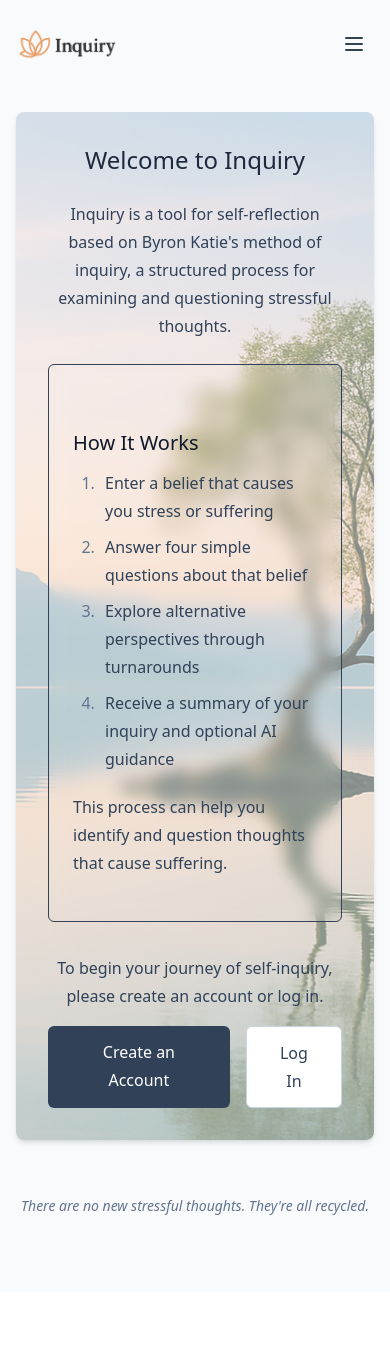
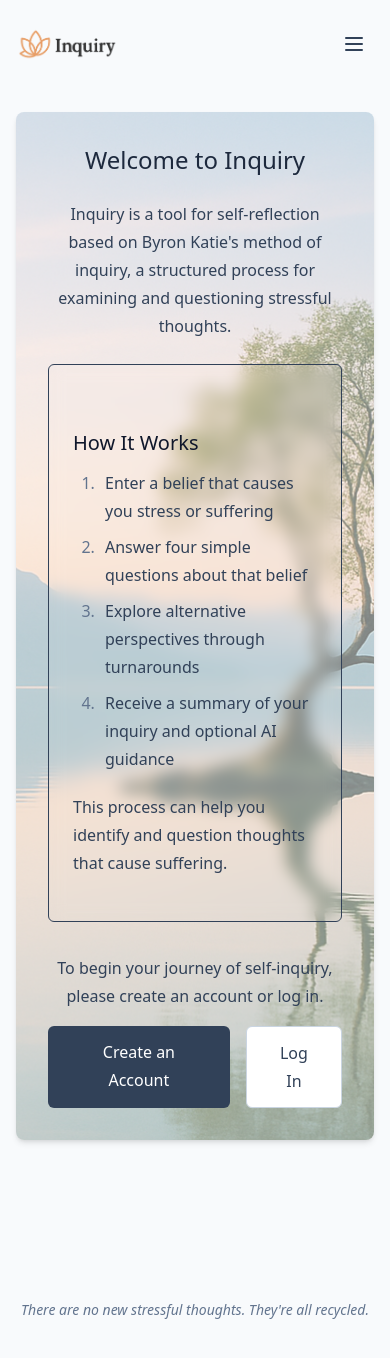
Before and after one commit to marcus/inquiry, a SvelteKit app: page / in a window 390 px wide. Shown: the top 1358 px of the page. Before the commit the page ends 1292 px from the top, so only its background shows below. Built offline with nearby package versions, Linux system fonts and the light colour scheme; no server answers.

Commit message:
Add UI store and mobile responsive layout improvements

```diff
--- /dev/null
+++ b/src/lib/stores/uiStore.js
@@ -0,0 +1,4 @@
+import { writable } from 'svelte/store';
+
+// Store for tracking UI state across components
+export const showGuidanceStore = writable(false);
--- a/src/routes/+layout.svelte
+++ b/src/routes/+layout.svelte
@@ -5,6 +5,7 @@
 	import { quintOut } from 'svelte/easing';
 	import { getRandomQuotation } from '$lib/utils/quotations';
 	import { authStore, fetchCurrentUser, logout } from '$lib/stores/authStore';
+	import { showGuidanceStore } from '$lib/stores/uiStore';
 	import { goto } from '$app/navigation';
 	import { browser } from '$app/environment';
 	import { uiConfig } from '$lib/config';
@@ -14,6 +15,7 @@
 	let visible = $state(true);
 	let quotationInterval;
 	let isMobileMenuOpen = $state(false);
+	let isMobile = $state(false);
 
 	function rotateQuotation() {
 		// Hide current quotation
@@ -46,6 +48,12 @@
 		}
 	}
 
+	function checkMobileSize() {
+		if (browser) {
+			isMobile = window.innerWidth < 768;
+		}
+	}
+
 	onMount(() => {
 		// Initial quotation
 		quotation = getRandomQuotation();
@@ -55,6 +63,14 @@
 
 		// Fetch current user
 		fetchCurrentUser();
+
+		// Check initial screen size
+		checkMobileSize();
+
+		// Add resize listener
+		if (browser) {
+			window.addEventListener('resize', checkMobileSize);
+		}
 	});
 
 	onDestroy(() => {
@@ -65,6 +81,11 @@
 		if (browser && isMobileMenuOpen) {
 			// Ensure body scroll is restored if component is destroyed while menu is open
 			document.body.style.overflow = '';
+		}
+
+		// Remove resize listener
+		if (browser) {
+			window.removeEventListener('resize', checkMobileSize);
 		}
 	});
 </script>
@@ -192,17 +213,18 @@
 		</div>
 	{/if}
 
-	<main class="flex-1 px-4 md:px-8 py-6">
+	<main class="flex-1 px-4 md:px-8 py-6 pb-32">
 		<div class="container mx-auto max-w-3xl">
 			{@render children()}
 		</div>
 	</main>
-	<footer class="py-4 px-4 md:px-8 text-slate-500 text-center text-sm">
+	<footer class="py-4 px-4 md:px-8 text-slate-500 text-center text-sm mt-auto relative">
 		<div class="container mx-auto max-w-3xl">
-			<div class="h-24 relative overflow-hidden"> <!-- Increased height for longer quotes -->
+			<!-- Hide quotations on mobile when guidance is shown -->
+			{#if !$showGuidanceStore}
+				<div class="h-24 flex flex-col justify-center">
 					{#if visible}
 						<div
-						class="absolute inset-0 flex flex-col justify-center"
 							transition:fly={{ y: -30, duration: 2000, easing: quintOut }}
 						>
 							<p class="font-light italic mb-1">{quotation.quote}</p>
@@ -210,6 +232,7 @@
 						</div>
 					{/if}
 				</div>
+			{/if}
 		</div>
 	</footer>
 </div>
--- a/src/routes/+page.svelte
+++ b/src/routes/+page.svelte
@@ -6,6 +6,7 @@
 	import { page } from '$app/stores';
 	import InquirySummary from '$lib/components/InquirySummary.svelte';
 	import { authStore } from '$lib/stores/authStore';
+	import { showGuidanceStore } from '$lib/stores/uiStore';
 
 	let currentStep = $state(0);
 	let visibleStep = $state(0);
@@ -404,6 +405,11 @@
 			turnaround3UserModified = true;
 		}
 	}
+
+	function toggleGuidance() {
+		showInquiryGuidance = !showInquiryGuidance;
+		$showGuidanceStore = showInquiryGuidance;
+	}
 </script>
 
 <div class="space-y-8">
@@ -475,7 +481,7 @@
 
 						<div class="text-center">
 							<button
-								onclick={() => showInquiryGuidance = !showInquiryGuidance}
+								onclick={toggleGuidance}
 								class="text-sm text-slate-500 hover:text-accent-blue transition-colors duration-200 inline-flex items-center"
 							>
 								<svg xmlns="http://www.w3.org/2000/svg" class="h-4 w-4 mr-1" fill="none" viewBox="0 0 24 24" stroke="currentColor">
@@ -488,7 +494,7 @@
 						{#if showInquiryGuidance}
 							<div
 								transition:slide={{ duration: 300 }}
-								class="mt-4 bg-slate-50 border border-slate-200 rounded-md p-4"
+								class="mt-4 mb-16 bg-slate-50 border border-slate-200 rounded-md p-4"
 							>
 								<div class="prose prose-slate prose-sm max-w-none">
 									<p class="text-center mb-4">
```
Lines whose indentation alone changed are shown as unchanged.
